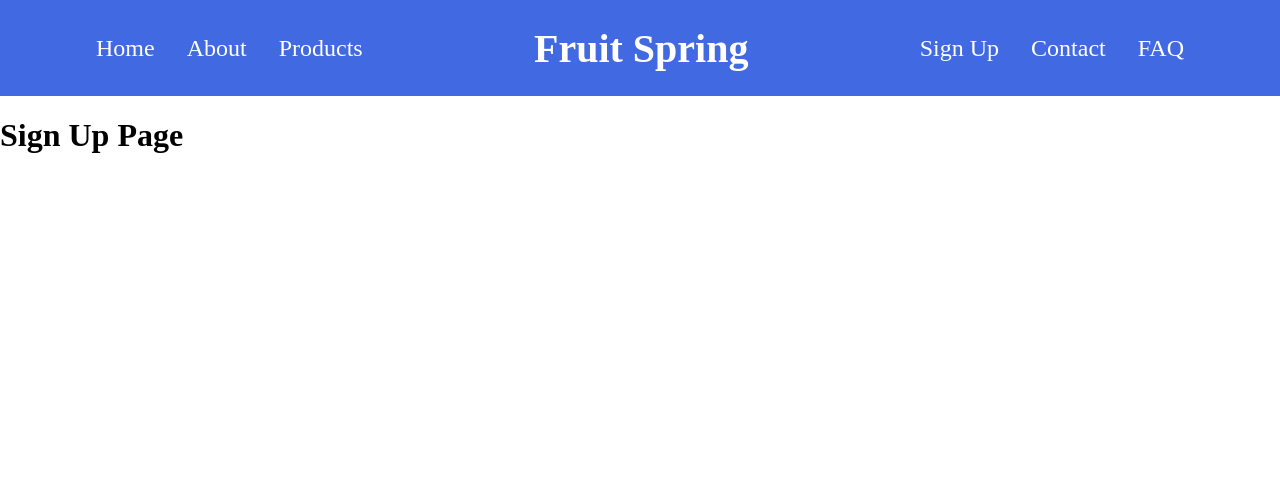
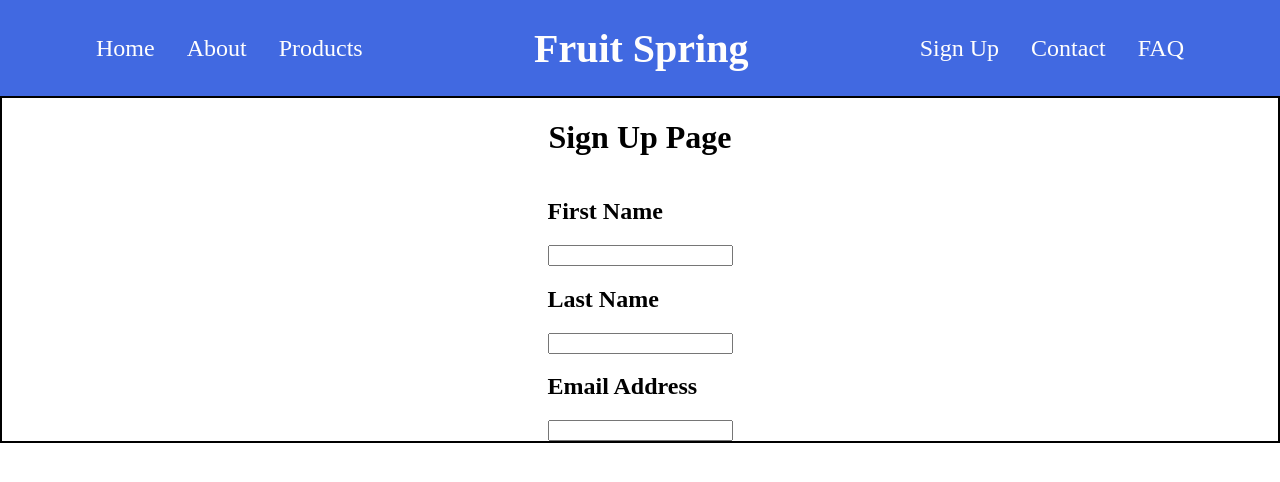
Before and after one commit to AdamPayne238/product-apollo, a React (Create React App) app in the folder product-app/: page /signup in a window 1280 px wide. Shown: the top 482 px of the page. Built offline with nearby package versions, Linux system fonts and the light colour scheme.

Commit message:
basic styling setup for signup page as well as forms added

```diff
--- a/product-app/src/App.js
+++ b/product-app/src/App.js
@@ -28,9 +28,7 @@ function App() {
           <Route exact path='/products/:id/purchase/complete' component={PurchaseComplete} />
           <Route exact path='/signup' component={SignUp} />
           <Route exact path='/contact' component={Contact} />
-
           <Route exact path='/faq' component={FAQ} />
-
         </Switch>
     </div>
   )
--- a/product-app/src/components/Home/Home.js
+++ b/product-app/src/components/Home/Home.js
@@ -23,7 +23,7 @@ const Home = () => {
 
                 <div className="left-container">
                     <div className="text-left">
-                        <p>lorem ispum  </p>
+                        <p>Lorem ipsum dolor sit amet, pro accumsan inciderint ut. An dolores dissentiunt est, quas oporteat vel et, unum dicta his no. Eu impedit neglegentur vim, vidisse scripserit neglegentur nam at. Officiis expetendis pri ad. Te sit pertinacia repudiandae, noster essent epicurei in sea, dicat putant saperet eum ne.</p>
                     </div>
                     <div className="img-left">
                         <img src={imageOne} />
@@ -32,7 +32,7 @@ const Home = () => {
 
                 <div className="right-container">
                     <div className="text-right">
-                        <p>section two text</p>
+                        <p>Lorem ipsum dolor sit amet, pro accumsan inciderint ut. An dolores dissentiunt est, quas oporteat vel et, unum dicta his no. Eu impedit neglegentur vim, vidisse scripserit neglegentur nam at. Officiis expetendis pri ad. Te sit pertinacia repudiandae, noster essent epicurei in sea, dicat putant saperet eum ne.</p>
                     </div>
                     <div className="img-right">
                         <img src={imageTwo} />
@@ -41,7 +41,7 @@ const Home = () => {
 
                 <div className="left-container">
                     <div className="text-left">
-                        <p>section three text</p>
+                        <p>Lorem ipsum dolor sit amet, pro accumsan inciderint ut. An dolores dissentiunt est, quas oporteat vel et, unum dicta his no. Eu impedit neglegentur vim, vidisse scripserit neglegentur nam at. Officiis expetendis pri ad. Te sit pertinacia repudiandae, noster essent epicurei in sea, dicat putant saperet eum ne.</p>
                     </div>
                     <div className="img-left">
                         <img src={imageThree} />
@@ -50,7 +50,7 @@ const Home = () => {
 
                 <div className="right-container">
                     <div className="text-right">
-                        <p>section four text</p>
+                        <p>Lorem ipsum dolor sit amet, pro accumsan inciderint ut. An dolores dissentiunt est, quas oporteat vel et, unum dicta his no. Eu impedit neglegentur vim, vidisse scripserit neglegentur nam at. Officiis expetendis pri ad. Te sit pertinacia repudiandae, noster essent epicurei in sea, dicat putant saperet eum ne.</p>
                     </div>
                     <div className="img-right">
                         <img src={imageFour} />
--- a/product-app/src/components/signup/SignUp.js
+++ b/product-app/src/components/signup/SignUp.js
@@ -1,11 +1,21 @@
 import React from 'react'
+import SignUpForm from './SignUpForm'
+import './SignUp.scss'
 
 
 const SignUp = () => {
 
     return (
-        <div>
-            <h1>Sign Up Page</h1>
+        <div className="sign-up-container">
+
+            <div className="sign-up-header">
+                <h1>Sign Up Page</h1>
+            </div>
+
+            <div className="sign-up-form">
+                <SignUpForm />
+            </div>
+
         </div>
     )
 }
--- a/product-app/src/components/signup/SignUp.scss
+++ b/product-app/src/components/signup/SignUp.scss
@@ -0,0 +1,26 @@
+
+.sign-up-container{
+    // display: flex;
+    // flex-direction: column;
+    // justify-content: center;
+    border: 2px solid black;
+
+    .sign-up-header{
+        display: flex;
+        justify-content: center;
+
+    }
+
+    .sign-up-form{
+        display: flex;
+        justify-content: center;
+
+    }
+
+    // // Form
+    // .sign-up-form-container{
+
+
+    // }
+
+}
--- /dev/null
+++ b/product-app/src/components/signup/SignUpForm.js
@@ -0,0 +1,44 @@
+import React, { useState } from 'react'
+import './SignUp.scss'
+
+const SignUpForm = () => {
+
+    const [ firstName, setFirstName ] = useState('')
+    const [ lastName, setLastName ] = useState('')
+    const [ email, setEmail ] = useState('')
+
+    return (
+        <div className="sign-up-form-container">
+
+            <div>
+                <h2>First Name</h2>
+                <input
+                    type="text"
+                    value={firstName}
+                    onChange={e => setFirstName(e.target.value)}
+                />
+            </div>
+
+            <div>
+                <h2>Last Name</h2>
+                <input
+                    type="text"
+                    value={lastName}
+                    onChange={e => setLastName(e.target.value)}
+                />
+            </div>
+
+            <div>
+                <h2>Email Address</h2>
+                <input
+                    type="text"
+                    value={email}
+                    onChange={e => setEmail(e.target.value)}
+                />
+            </div>
+
+        </div>
+    )
+}
+
+export default SignUpForm
```
Lines whose indentation alone changed are shown as unchanged.
